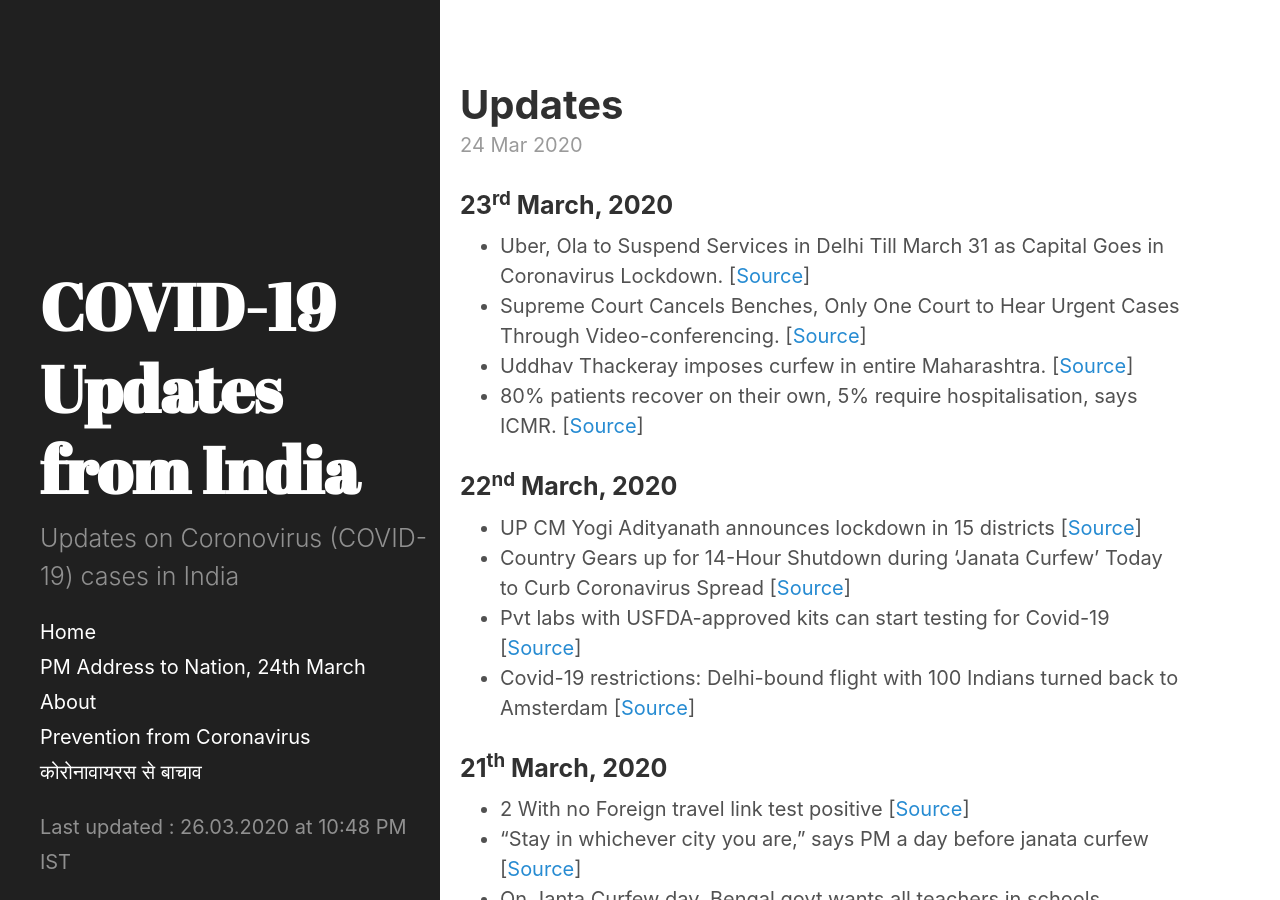
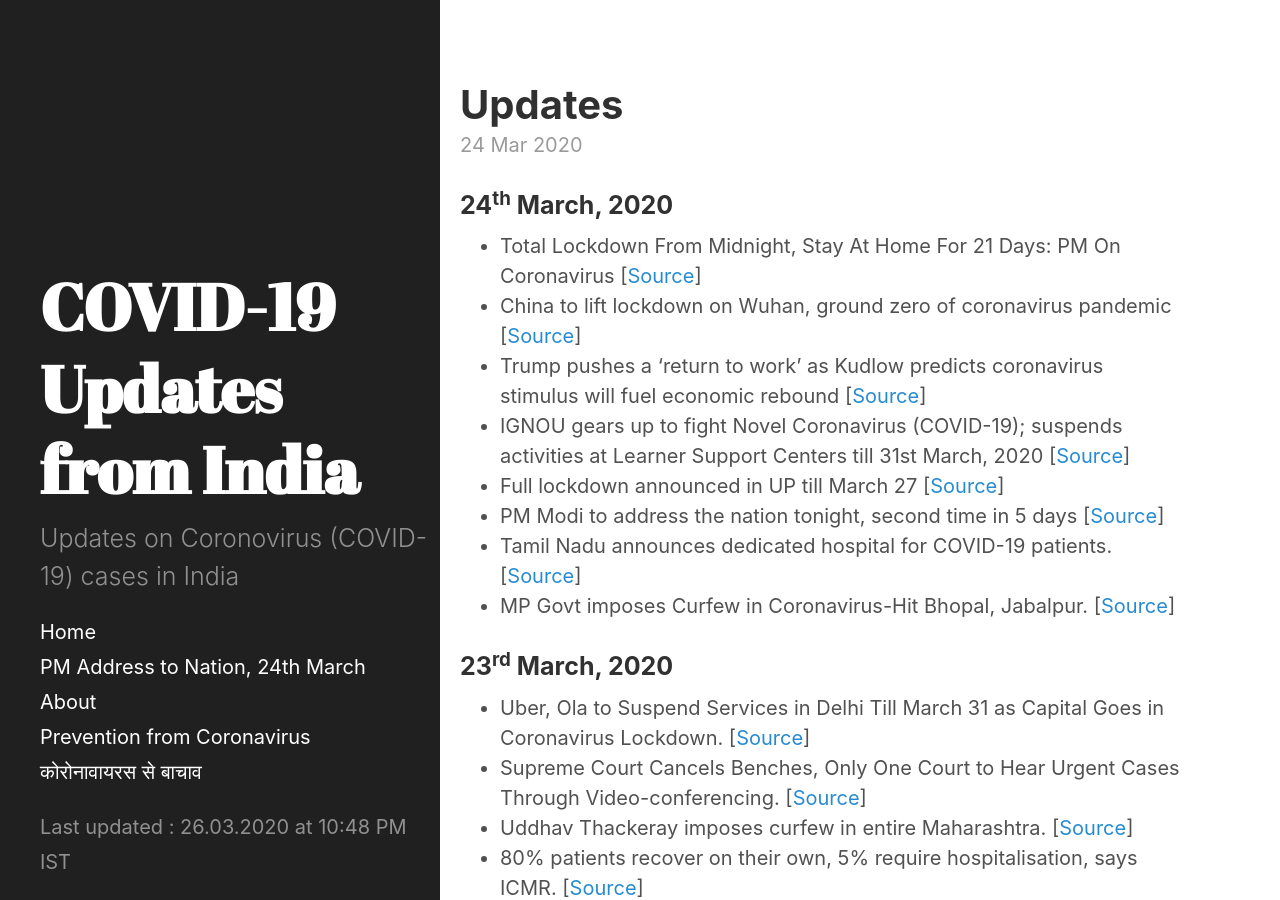
Before and after one commit to bhooraj/covid19updates-india, a Jekyll site: the page built from _posts/2020-03-24-Updates.md, in a window 1280 px wide and 900 px high. Built offline with Jekyll 4.4.1, drawn with Linux system fonts in a browser that asks for light colours.

Commit message:
Update 2020-03-24-Updates.md

```diff
--- a/_posts/2020-03-24-Updates.md
+++ b/_posts/2020-03-24-Updates.md
@@ -1,6 +1,16 @@
 ---
 layout: post
 ---
+### 24<sup>th</sup> March, 2020
+- Total Lockdown From Midnight, Stay At Home For 21 Days: PM On Coronavirus [[Source](https://www.ndtv.com/india-news/pm-modi-on-coronavirus-with-janata-curfew-indians-showed-that-they-can-unite-for-a-common-cause-2200069)]
+- China to lift lockdown on Wuhan, ground zero of coronavirus pandemic [[Source](https://edition.cnn.com/2020/03/24/asia/coronavirus-wuhan-lockdown-lifted-intl-hnk/index.html)]
+- Trump pushes a ‘return to work’ as Kudlow predicts coronavirus stimulus will fuel economic rebound [[Source](https://www.cnbc.com/2020/03/24/coronavirus-stimulus-trump-pushes-return-to-work-as-kudlow-predicts-economic-rebound.html)]
+- IGNOU gears up to fight Novel Coronavirus (COVID-19); suspends activities at Learner Support Centers till 31st March, 2020 [[Source](http://www.ignou.ac.in/userfiles/PR-converted%20(1)(2).pdf)]
+- Full lockdown announced in UP till March 27 [[Source](https://economictimes.indiatimes.com/news/politics-and-nation/full-lockdown-announced-in-up-till-march-27/articleshow/74790950.cms)]
+- PM Modi to address the nation tonight, second time in 5 days [[Source](https://www.livemint.com/news/india/pm-modi-to-address-the-nation-at-8-pm-today-on-coronavirus-outbreak-11585029361395.html)]
+- Tamil Nadu announces dedicated hospital for COVID-19 patients. [[Source](https://www.thehindu.com/news/national/tamil-nadu-announces-dedicated-hospital-for-covid-19-patients/article31146741.ece)]
+- MP Govt imposes Curfew in Coronavirus-Hit Bhopal, Jabalpur. [[Source](https://www.news18.com/news/india/mp-govt-imposes-curfew-in-coronavirus-hit-bhopal-jabalpur-2548513.html)]
+
 ### 23<sup>rd</sup> March, 2020
 - Uber, Ola to Suspend Services in Delhi Till March 31 as Capital Goes in Coronavirus Lockdown. [[Source](https://www.news18.com/news/india/uber-ola-to-suspend-services-in-delhi-till-march-31-as-capital-goes-in-coronavirus-lockdown-2546895.html)]
 - Supreme Court Cancels Benches, Only One Court to Hear Urgent Cases Through Video-conferencing. [[Source](https://www.news18.com/news/india/coronavirus-supreme-court-cancels-benches-only-one-court-to-hear-urgent-cases-through-video-conferencing-2546881.html)]
```
